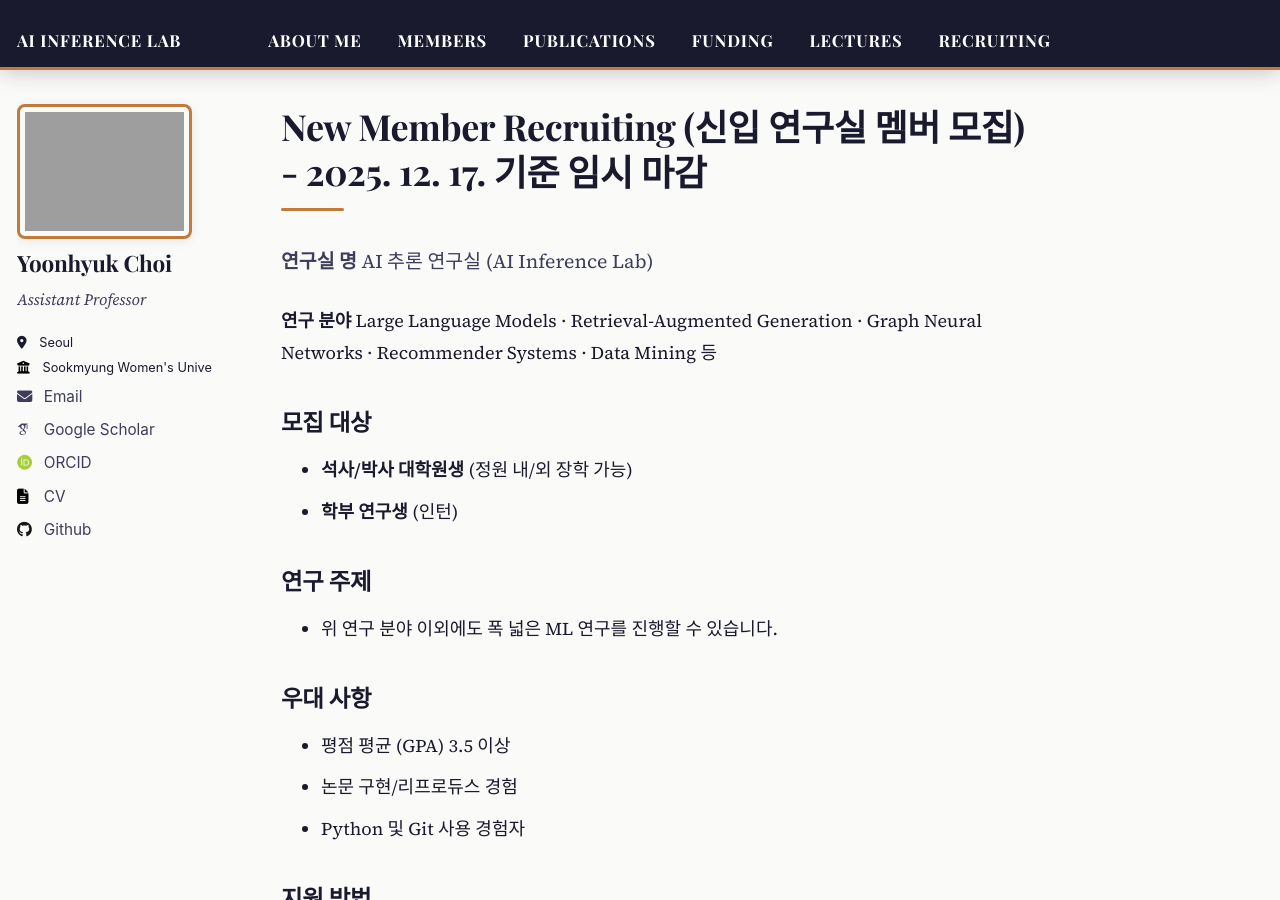
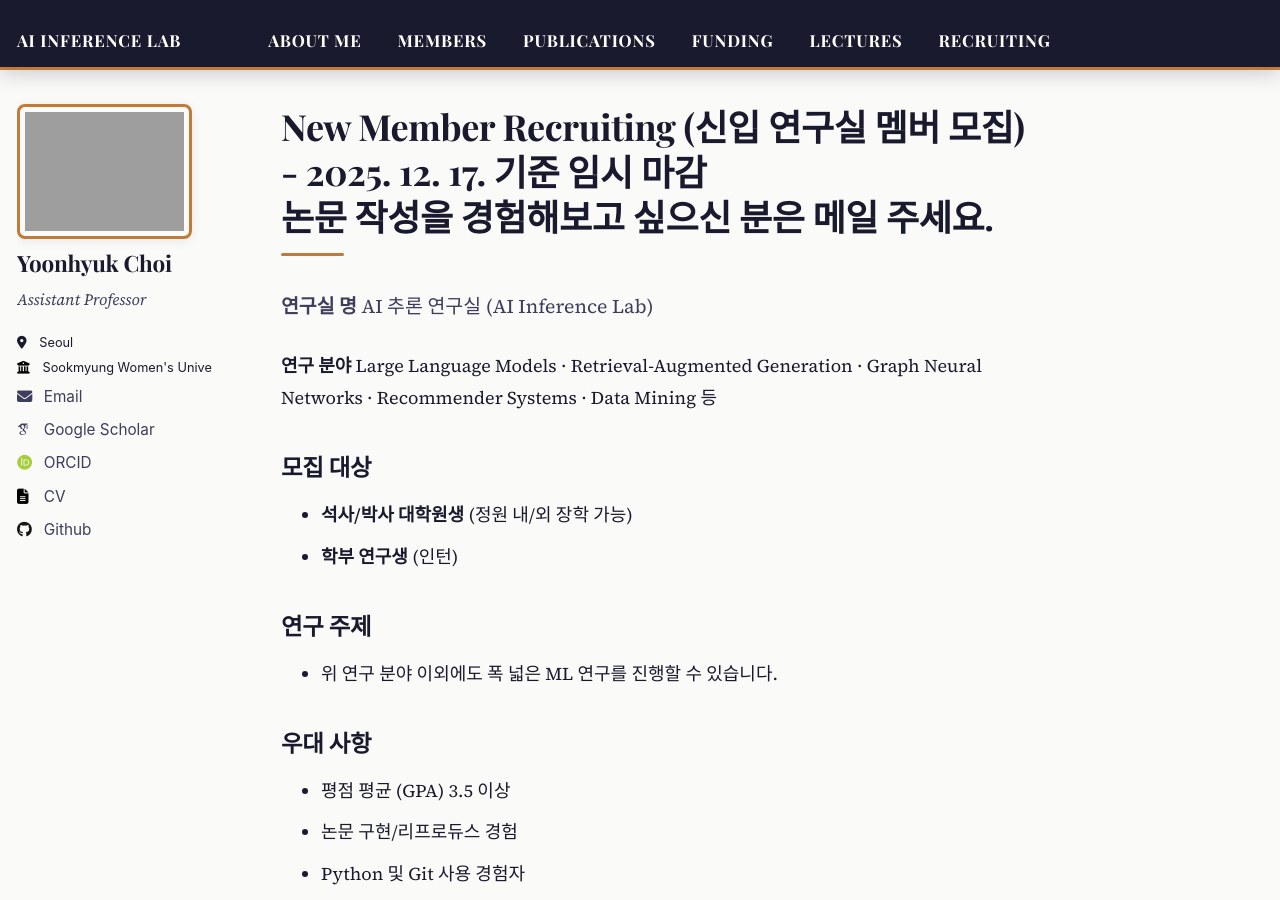
Before and after one commit to ChoiYoonHyuk/ChoiYoonHyuk.github.io, a Jekyll site: the page built from _pages/join.md, in a window 1280 px wide and 900 px high. Built offline with Jekyll 4.4.1, drawn with Linux system fonts in a browser that asks for light colours; some web fonts are replaced.

Commit message:
Update join.md

```diff
--- a/_pages/join.md
+++ b/_pages/join.md
@@ -1,6 +1,6 @@
 ---
 layout: single
-title: "New Member Recruiting (신입 연구실 멤버 모집) <br/> - 2025. 12. 17. 기준 임시 마감"
+title: "New Member Recruiting (신입 연구실 멤버 모집) <br/> - 2025. 12. 17. 기준 임시 마감 <br/> 논문 작성을 경험해보고 싶으신 분은 메일 주세요."
 author_profile: true
 permalink: /join/
 overlay_color: "#333"
```
